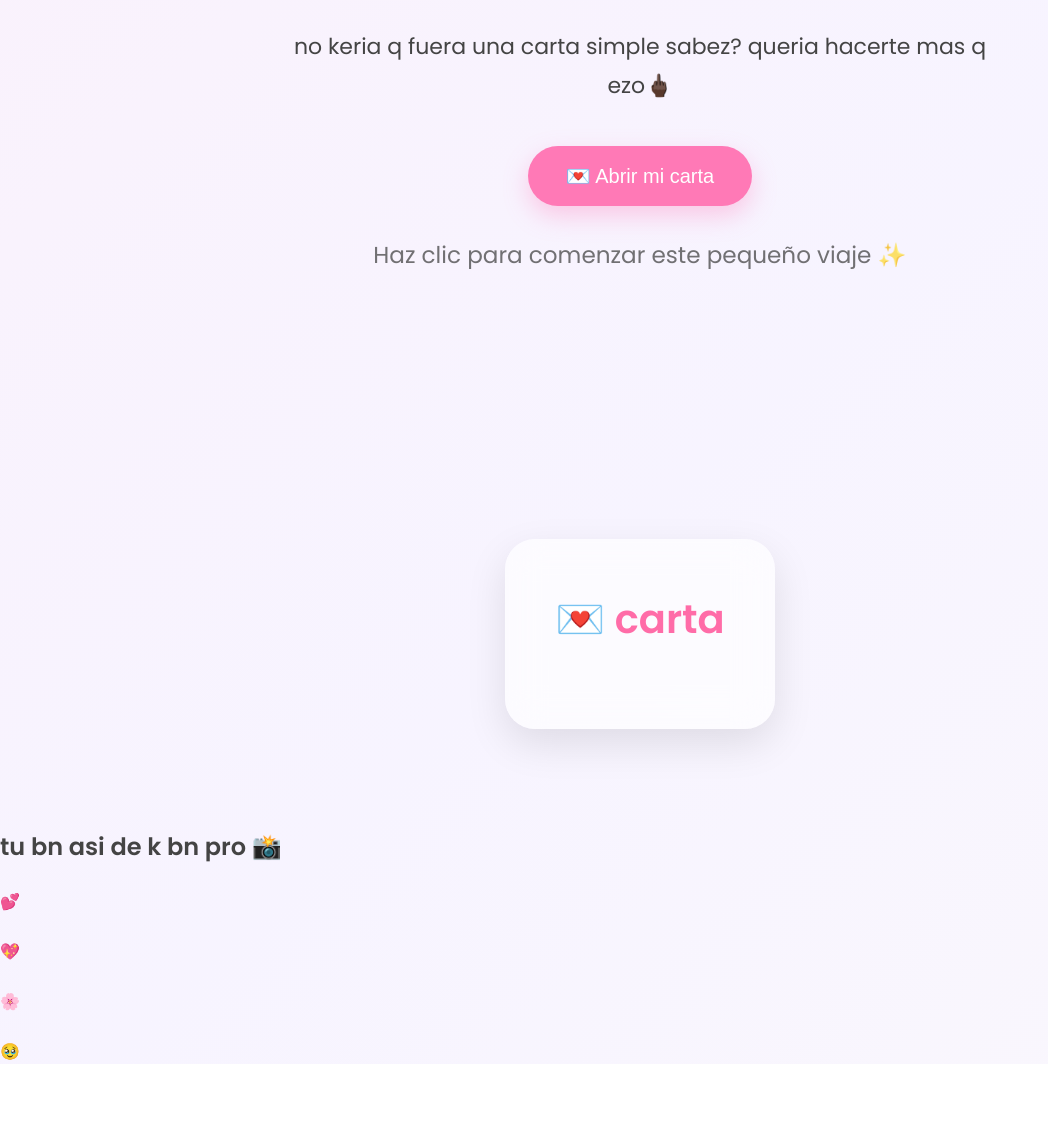
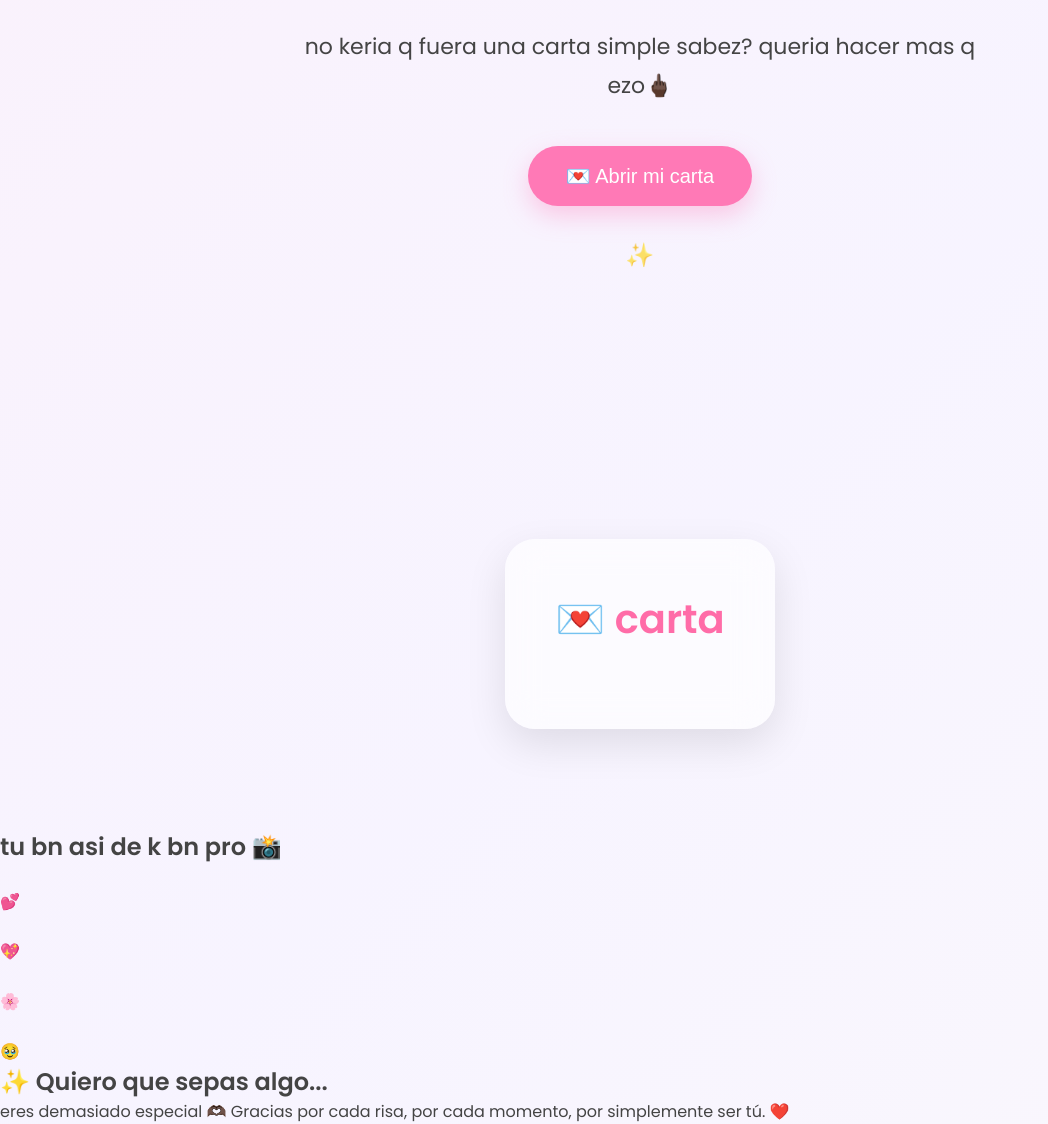
Before and after one commit to ckiwiavex/labubu, a plain HTML site: page index.html in a window 1280 px wide. Shown: the part 361-1485 px from the top of the page, without its empty margins (0-1048 px from the left). Before the commit the page ends 1425 px from the top, so only its background shows below. Drawn offline with Linux system fonts and the light colour scheme.

Commit message:
Update index.html

```diff
--- a/index.html
+++ b/index.html
@@ -29,7 +29,7 @@
 
 no keria q fuera una carta simple sabez?
 
-queria hacerte mas q ezo🖕🏿
+queria hacer mas q ezo🖕🏿
 
 </p>
 
@@ -38,7 +38,7 @@ queria hacerte mas q ezo🖕🏿
 </button>
 
 <p class="pista">
-Haz clic para comenzar este pequeño viaje ✨
+✨
 </p>
 </section>
 <section id="carta" class="oculto">
@@ -92,3 +92,24 @@ Haz clic para comenzar este pequeño viaje ✨
 
 </section></body>
 </html>
+<section id="especial">
+
+<h2>✨ Quiero que sepas algo...</h2>
+
+<div class="mensaje">
+
+<p>
+eres demasiado especial 🫶🏿
+
+
+Gracias por cada risa,
+por cada momento,
+por simplemente ser tú.
+
+❤️
+
+</p>
+
+</div>
+
+</section>
```
